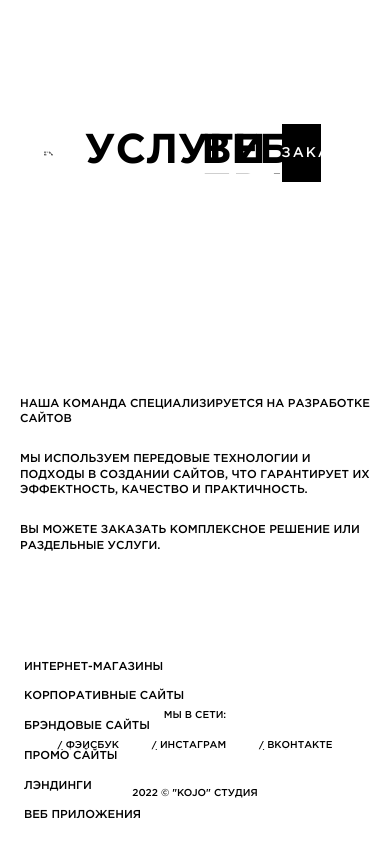
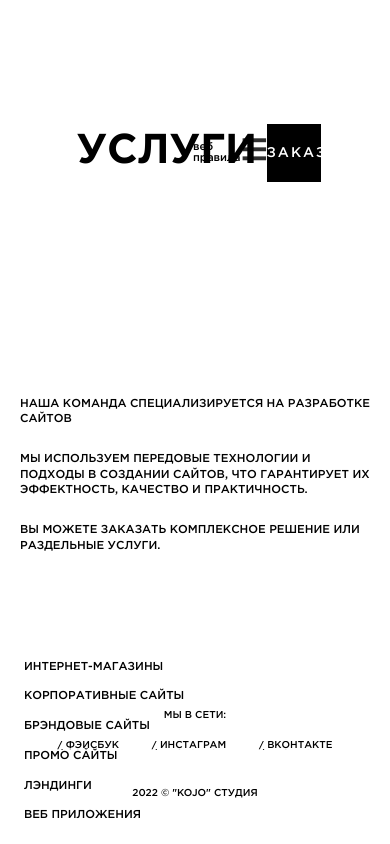
Before and after one commit to AnatolyKostarev/kojo, a React (Create React App) app: page /services in a window 390 px wide. Built offline with nearby package versions, Linux system fonts and the light colour scheme.

Commit message:
Add props to show/hide mobile navbar, add roll for subtitle

```diff
--- a/src/layouts/header/services_/Headerservice.jsx
+++ b/src/layouts/header/services_/Headerservice.jsx
@@ -1,10 +1,11 @@
 import React from "react";
 import { Link } from "react-router-dom";
+import { MenuToggle } from "../../../layouts/header/contacts/MenuToggle";
 import Button from "../../../components/button/Button";
 import styles from "./Headerservice.module.css";
 import "../../../components/services_/ServiceScrollBar.css";
 
-const Headerservice = ({ title, isTitle }) => {
+const Headerservice = ({ title, isTitle, isOpen, toggleMobileMenu }) => {
   return (
     <>
       <header id="header__service" className={styles.header__service}>
@@ -26,17 +27,17 @@ const Headerservice = ({ title, isTitle }) => {
                   {title}
                 </h1>
               </div>
-              <div className={styles.subtitle}>
+              <div className={styles.header__subtitle}>
                 <p
                   style={
                     isTitle === 100
                       ? {
                           transform: "translateY(-100%)",
-                          transition: "0.9s linear",
+                          transition: "0.8s ease-in-out",
                         }
                       : {
                           transform: "translateY(0)",
-                          transition: "0.9s linear",
+                          transition: "0.8s ease-in-out",
                         }
                   }
                 >
@@ -47,17 +48,18 @@ const Headerservice = ({ title, isTitle }) => {
                     isTitle === 100
                       ? {
                           transform: "translateY(-100%)",
-                          transition: "0.9s linear",
+                          transition: "0.8s ease-in-out",
                         }
                       : {
                           transform: "translateY(0)",
-                          transition: "0.9s linear",
+                          transition: "0.8s ease-in-out",
                         }
                   }
                 >
                   правила
                 </p>
               </div>
+              <MenuToggle isOpen={isOpen} toggleMobileMenu={toggleMobileMenu} />
             </div>
             <div className={styles.header__btn}>
               <Link to="/contacts">
```
